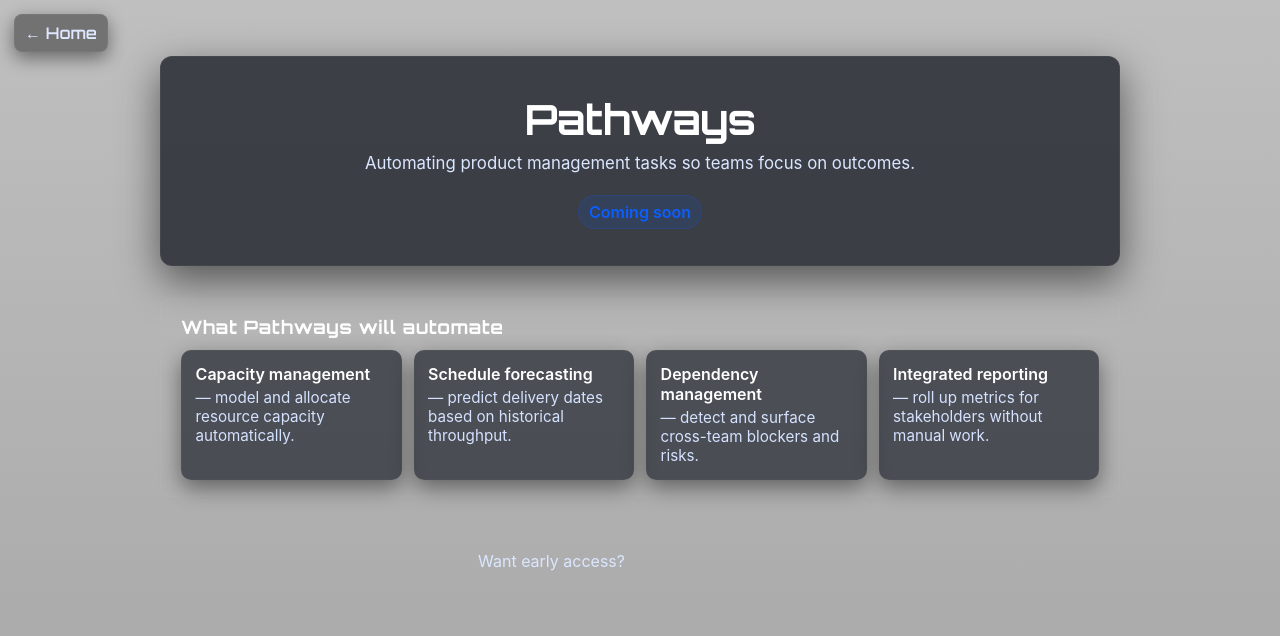
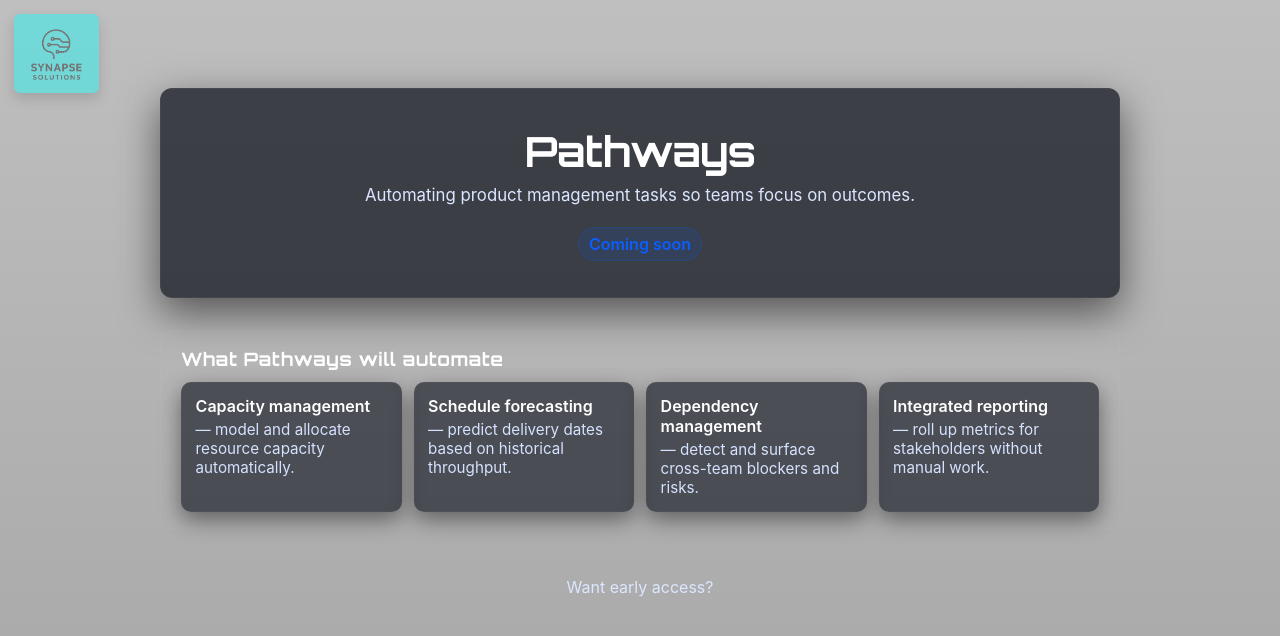
Before and after one commit to johnmbernard/synapse-solutions, a React (Vite) app: page /solutions in a window 1280 px wide. Shown: the top 636 px of the page. Built offline with nearby package versions, Linux system fonts and the light colour scheme.

Commit message:
simple fixes and logo addition

```diff
--- a/src/App.css
+++ b/src/App.css
@@ -1,25 +1,21 @@
-
-
-.App-logo {
-  height: 20vmin;
-  pointer-events: none;
+.site-logo {
+  position: fixed;       /* stays in corner even when scrolling */
+  top: 14px;
+  left: 14px;
+  width: 85px;           /* small size — adjust as needed */
+  height: auto;
+  z-index: 9999;
+  border-radius: 6px;
+  background: rgba(0, 255, 255);
+  padding: 4px;
+  box-shadow: 0 6px 14px rgba(0,0,0,0.35);
+  cursor: pointer;
+  opacity: .4;
+  max-height: none !important;
 }
 
-@media (prefers-reduced-motion: no-preference) {
-
+/* optional: slightly larger on hover */
+.site-logo:hover {
+  transform: scale(1.05);
+  transition: transform 160ms ease;
 }
-
-
-
-.App-link {
-  color: #61dafb;
-}
-
-@keyframes App-logo-spin {
-  from {
-    transform: rotate(0deg);
-  }
-  to {
-    transform: rotate(360deg);
-  }
-}
--- a/src/components/about/About.css
+++ b/src/components/about/About.css
@@ -4,23 +4,6 @@
   scroll-snap-type: y mandatory;
   overflow-y: auto;
   background-color: black;          /* Allow scrolling from About → Mission */
-}
-
-.back-link {
-  position: fixed;
-  top: 1.2rem;
-  left: 1.5rem;
-  color: rgba(0, 255, 255, 0.8);
-  font-family: 'Orbitron', sans-serif;
-  text-decoration: none;
-  font-weight: 600;
-  transition: 0.3s;
-  z-index: 9999;
-}
-
-.back-link:hover {
-  color: white;
-  text-shadow: 0 0 10px rgba(0, 255, 255, 0.9);
 }
 
 /* === Full-screen panels === */
--- a/src/components/about/About.jsx
+++ b/src/components/about/About.jsx
@@ -4,11 +4,14 @@ import { Link } from "react-router-dom";
 import linkedinicon from '/linkedin_icon.png';
 import phoneicon from '/phone_icon.png';
 import emailicon from '/email_icon.png';
+import synapseLogo from '/synapseLogo.png';
 
 export default function About() {
   return (
     <div className="about-page">
-      <Link to="/" className="back-link">← Home</Link>
+      <a href="https://synapsesolves.com/" target="_blank" rel="noopener noreferrer" className="logo-link">
+        <img src={synapseLogo} alt="Synapse Solutions Logo" className="site-logo" />
+      </a>
       <section id="about" className="about-panel panel">
         <div className="values">
           <div>Precision
--- a/src/components/landing/Landing.jsx
+++ b/src/components/landing/Landing.jsx
@@ -4,11 +4,13 @@ import linkedinicon from "/linkedin_icon.png";
 import phoneicon from "/phone_icon.png";
 import emailicon from "/email_icon.png";
 import { Link } from "react-router-dom";
+import synapseLogo from '/synapseLogo.png';
 
 
 export default function Landing() {
   return (
     <div className="page">
+      <img src={synapseLogo} alt="Synapse Solutions Logo" className="site-logo" />
       <section id="about" className="panel">
         <h1>About</h1>
         <p>Learn more about Synapse.</p>
--- a/src/components/landing/landing.css
+++ b/src/components/landing/landing.css
@@ -1,28 +1,4 @@
 @import url('https://fonts.googleapis.com/css2?family=Orbitron:wght@400;600;700&family=Inter:wght@300;400;500&display=swap');
-
-/* ...existing code... */
-
-.site-logo {
-  position: fixed;       /* stays in corner even when scrolling */
-  top: 14px;
-  left: 14px;
-  width: 48px;           /* small size — adjust as needed */
-  height: auto;
-  z-index: 9999;
-  border-radius: 6px;
-  background: rgba(255,255,255,0.03);
-  padding: 4px;
-  box-shadow: 0 6px 14px rgba(0,0,0,0.35);
-  cursor: pointer;
-  opacity: 1 !important;     /* override the generic img rule that hides images */
-  max-height: none !important;
-}
-
-/* optional: slightly larger on hover */
-.site-logo:hover {
-  transform: scale(1.05);
-  transition: transform 160ms ease;
-}
 
 /* ...existing code... */
 
@@ -137,16 +113,6 @@ html, body {
   filter: drop-shadow(0 0 10px rgba(0, 238, 255, 0.9));
 }
 
-.panel-link {
-  color: rgba(0,255,255,0.8);
-  text-decoration: none;
-  font-weight: 600;
-  transition: 0.3s;
-}
-.panel-link:hover {
-  color: white;
-}
-
 /* ===== MOBILE LAYOUT ===== */
 @media screen and (max-width: 768px) {
   .panel {
--- a/src/components/services/Services.jsx
+++ b/src/components/services/Services.jsx
@@ -4,6 +4,7 @@ import { Link } from "react-router-dom";
 import linkedinicon from '/linkedin_icon.png';
 import phoneicon from '/phone_icon.png';
 import emailicon from '/email_icon.png';
+import synapseLogo from '/synapseLogo.png';
 
 export default function Services() {
   const services = [
@@ -26,9 +27,10 @@ export default function Services() {
 
   return (
     <div className="services-page">
-      <Link to="/" className="back-link">← Home</Link>
+      <a href="https://synapsesolves.com/" target="_blank" rel="noopener noreferrer" className="logo-link">
+        <img src={synapseLogo} alt="Synapse Solutions Logo" className="site-logo" />
+      </a>
       <h1 className="services-title">Our Services</h1>
-
       <div className="services-grid">
         {services.map((service, index) => (
           <div key={index} className="service-card">
--- a/src/components/solutions/Solutions.css
+++ b/src/components/solutions/Solutions.css
@@ -117,17 +117,30 @@ body, html { height: 100%; margin: 0; font-family: Inter, system-ui, -apple-syst
   color: #dbe6ff;
 }
 .panel-link {
-  display: inline-block;
-  margin-left: 6px;
-  color: var(--accent);
+  display: block;                  /* allow height transitions */
+  opacity: 0;
+  max-height: 0;
+  overflow: hidden;
+  margin-top: 0.5rem;
+  font-family: 'Orbitron', sans-serif;
+  color: rgba(0,255,255,0.8);
   text-decoration: none;
-  font-weight: 700;
-  padding: 6px 10px;
-  border-radius: 8px;
-  border: 1px solid rgba(11,95,255,0.12);
-  background: rgba(11,95,255,0.06);
+  font-weight: 600;
+  transition: opacity 0.6s ease 0.15s, max-height 0.6s ease, color 0.3s;
 }
-.panel-link:hover { background: rgba(11,95,255,0.12); color: #fff; transform: translateY(-2px); }
+
+/* reveal the link when the parent panel is hovered (same pattern as .panel p) */
+.panel:hover .panel-link,
+.panel:focus-within .panel-link {
+  opacity: 1;
+  max-height: 200px; /* adjust as needed */
+}
+
+/* subtle hover style for the link itself */
+.panel-link:hover {
+  color: white;
+  transform: translateY(-1px);
+}
 
 /* small screen general tweaks */
 @media (max-width: 720px) {
--- a/src/components/solutions/Solutions.jsx
+++ b/src/components/solutions/Solutions.jsx
@@ -1,11 +1,14 @@
 import React from 'react';
 import './Solutions.css';
 import { Link } from 'react-router-dom';
+import synapseLogo from '/synapseLogo.png';
 
 export default function Solutions() {
   return (
     <div className="solutions-page">
-      <Link to="/" className="back-link">← Home</Link>
+      <a href="https://synapsesolves.com/" target="_blank" rel="noopener noreferrer" className="logo-link">
+        <img src={synapseLogo} alt="Synapse Solutions Logo" className="site-logo" />
+      </a>
 
       <header className="solutions-hero">
         <h1>Pathways</h1>
```
